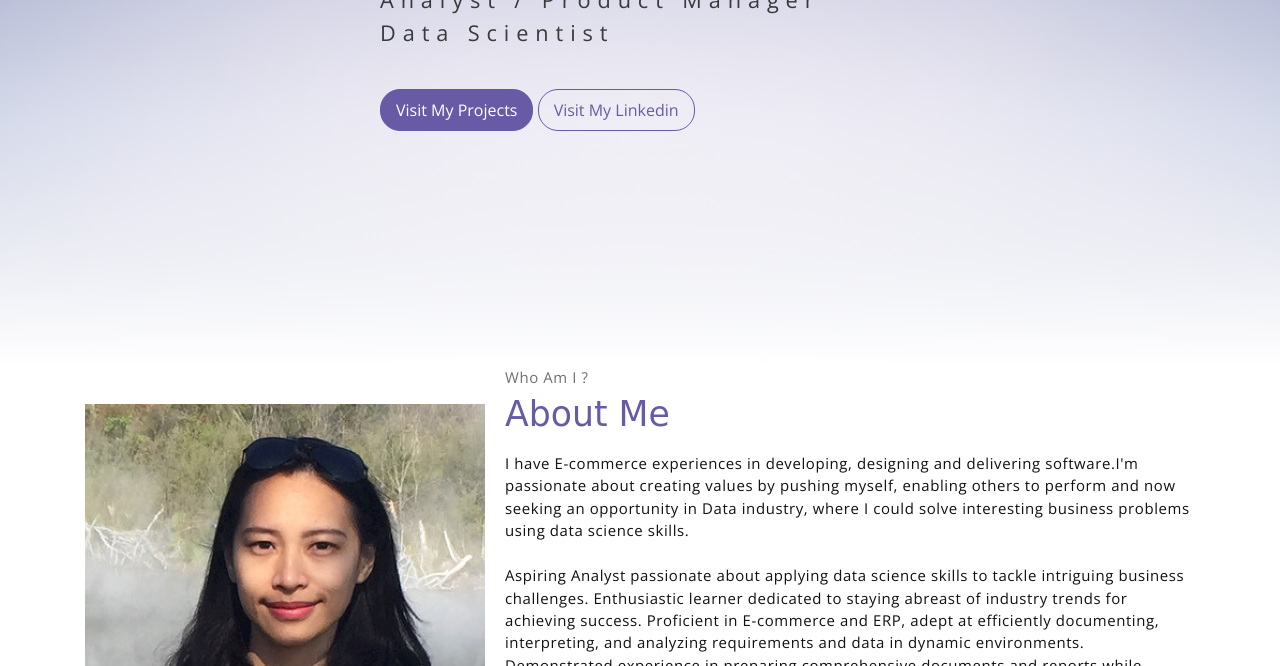
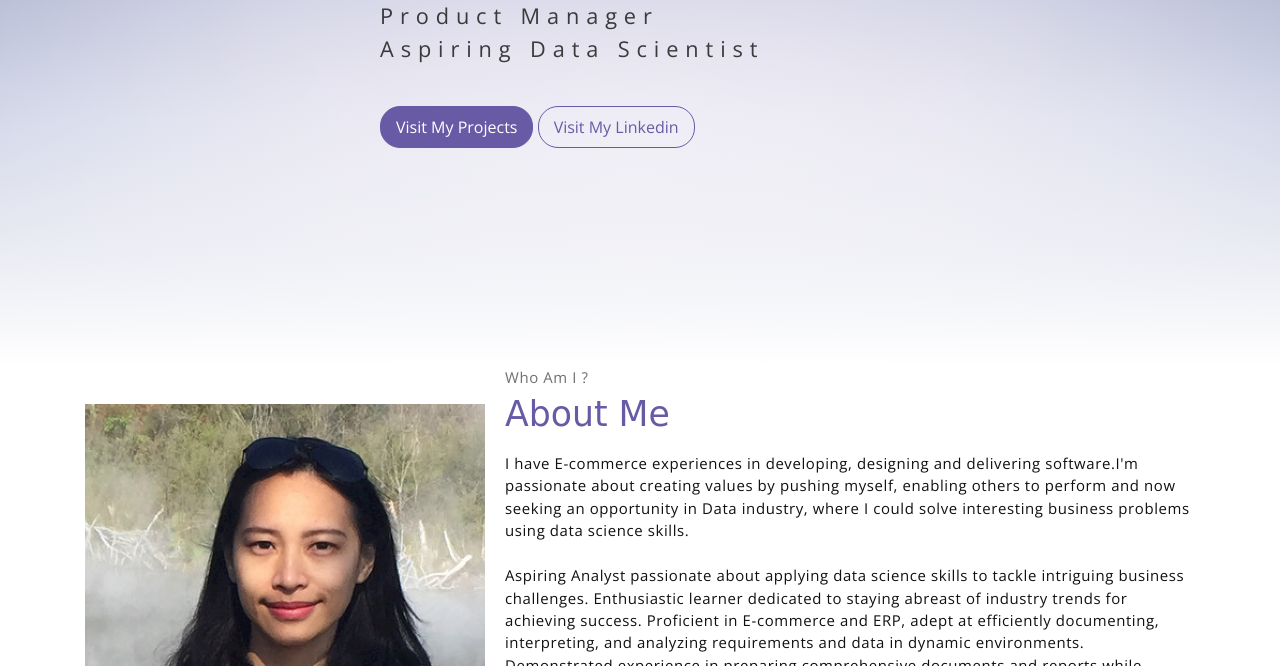
Before and after one commit to linhuang0/calina.github.io, a website: page calina/index.html in a window 1280 px wide. Shown: the part 434-1100 px from the top of the page. Drawn offline with nearby package versions, Linux system fonts and the light colour scheme; a web font is replaced by a local one.

Commit message:
Update index.html

```diff
--- a/calina/index.html
+++ b/calina/index.html
@@ -56,8 +56,8 @@
                 <span class="up">HI!</span>
                 <span class="down">I  am  Calina</span>
             </h1>
-            <p class="header-subtitle">Analyst / Product Manager
-                <br>Data Scientist
+            <p class="header-subtitle">Technical Business Analyst / Product Manager
+                <br>Aspiring Data Scientist
             </p>
             <a href="#blog" class="btn btn-primary">Visit My Projects</a>
             <a href="https://www.linkedin.com/in/calinalinhuang/" class="btn btn-outline-primary">Visit My Linkedin</a>
```
